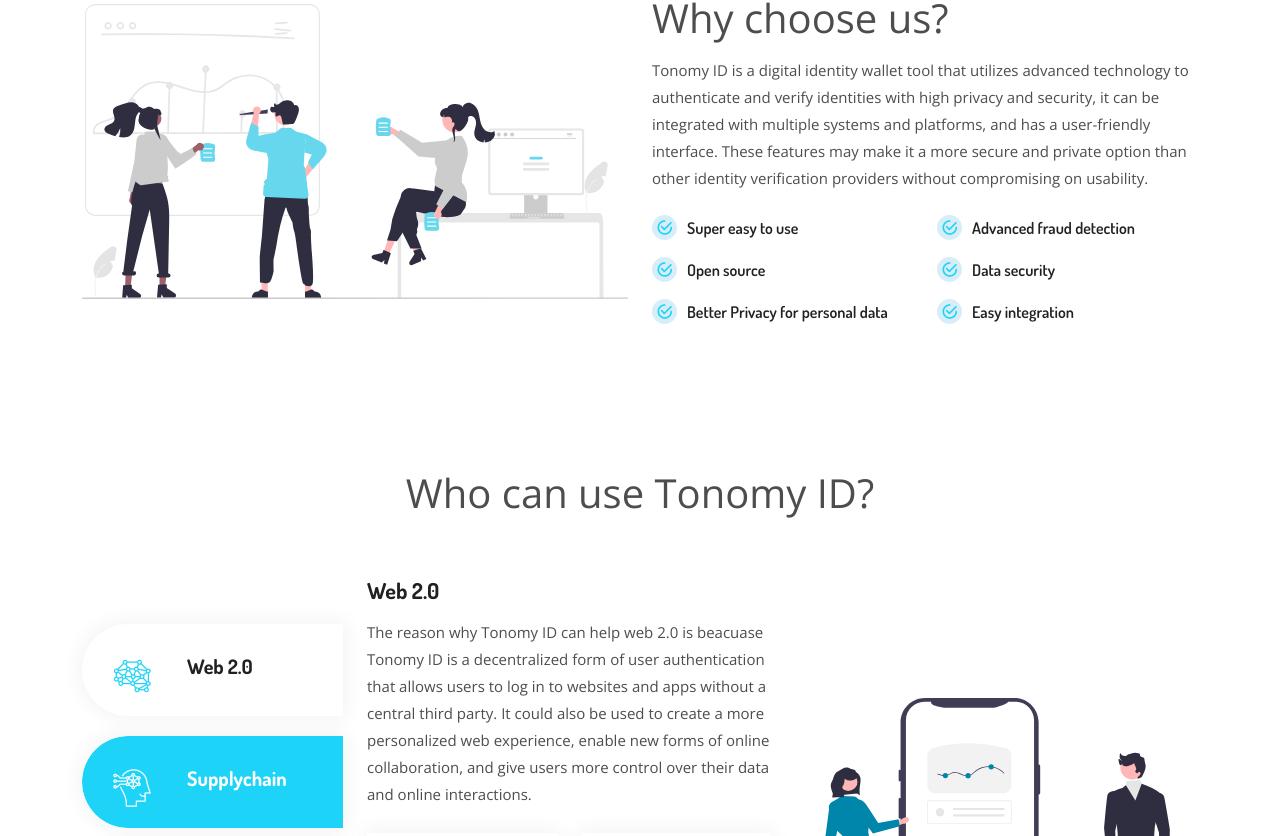
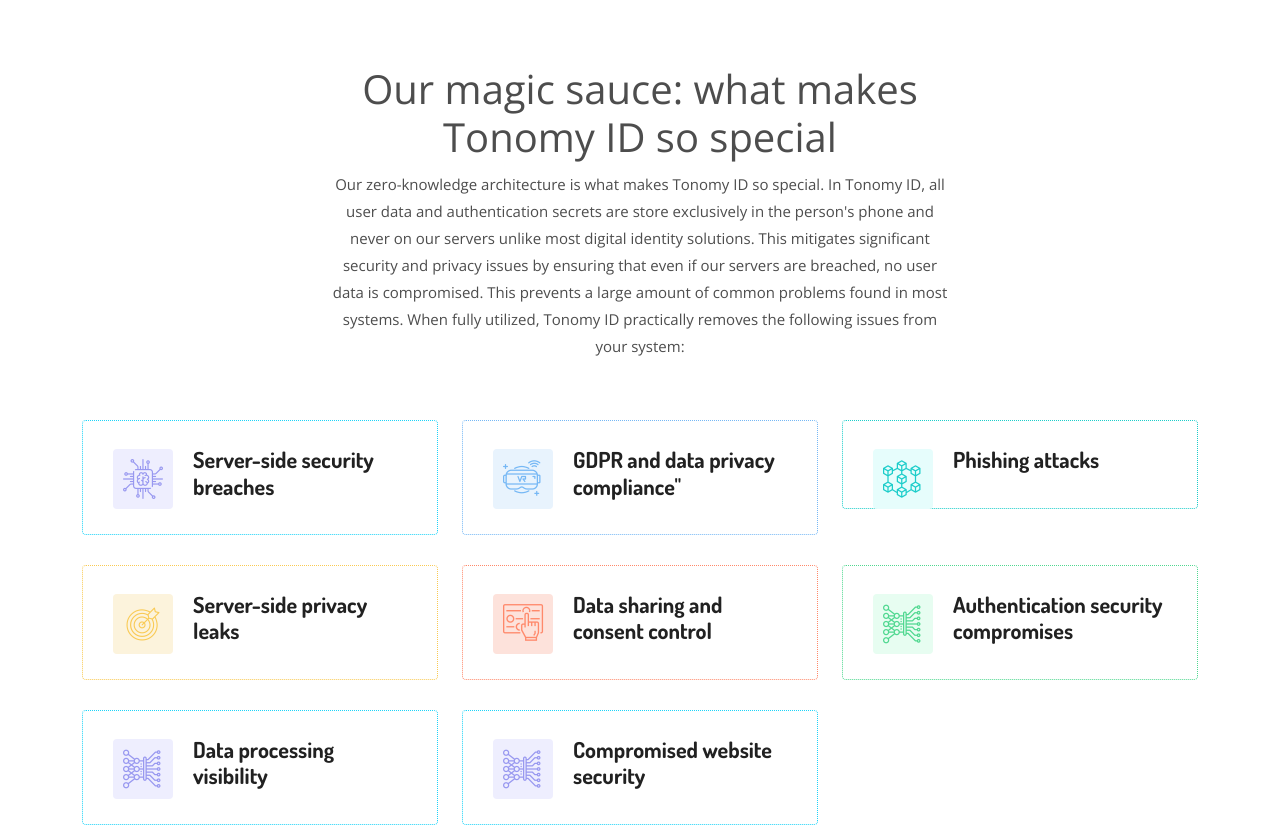
Before and after one commit to Tonomy-Foundation/Tonomy-Foundation-Next-Website, a Next.js app: page /solutions/tonomy-id in a window 1280 px wide. Shown: the part 1364-2200 px from the top of the page. Built offline with nearby package versions, Linux system fonts and the light colour scheme.

Commit message:
add new section in tonomy-id page Our magic sauce: what makes Tonomy ID so special

```diff
--- /dev/null
+++ b/components/tonomy-id/OurMagicSauce.js
@@ -0,0 +1,118 @@
+import React from 'react';
+import Link from 'next/link';
+
+const OurMagicSauce = () => {
+    return (
+        <section className="pt-100 pb-70">
+        <div className="container">
+            <div className="section-title">
+                <h2>Our magic sauce: what makes Tonomy ID so special</h2>
+                <p>Our zero-knowledge architecture is what makes Tonomy ID so special. In Tonomy ID, all user data and authentication secrets are store exclusively in the person's phone and never on our servers unlike most digital identity solutions. This mitigates significant security and privacy issues by ensuring that even if our servers are breached, no user data is compromised. This prevents a large amount of common problems found in most systems. When fully utilized, Tonomy ID practically removes the following issues from your system:</p>
+            </div>
+
+            <div className="row">
+                <div className="col-lg-4 col-sm-6">
+                    <div className="single-offer">
+                        <i className="flaticon-chip"></i>
+                        <h3>
+
+                                <a>Server-side security breaches</a>
+
+                        </h3>
+                        <p></p>
+                    </div>
+                </div>
+
+                <div className="col-lg-4 col-sm-6">
+                    <div className="single-offer">
+                        <i className="flaticon-vr"></i>
+                        <h3>
+
+                                <a>GDPR and data privacy compliance"</a>
+
+                        </h3>
+                        <p></p>
+                    </div>
+                </div>
+
+                <div className="col-lg-4 col-sm-6">
+                    <div className="single-offer">
+                        <i className="flaticon-blockchain"></i>
+                        <h3>
+
+                                <a>Phishing attacks</a>
+
+                        </h3>
+                        <p></p>
+                    </div>
+                </div>
+
+                <div className="col-lg-4 col-sm-6">
+                    <div className="single-offer">
+                        <i className="flaticon-target"></i>
+                        <h3>
+
+                                <a>Server-side privacy leaks</a>
+
+                        </h3>
+                        <p></p>
+                    </div>
+                </div>
+
+                <div className="col-lg-4 col-sm-6">
+                    <div className="single-offer">
+                        <i className="flaticon-choice"></i>
+                        <h3>
+
+                                <a>Data sharing and consent control</a>
+
+                        </h3>
+                        <p></p>
+                    </div>
+                </div>
+
+                <div className="col-lg-4 col-sm-6">
+                    <div className="single-offer">
+                        <i className="flaticon-deep-learning"></i>
+                        <h3>
+
+                                <a>Authentication security compromises</a>
+
+                        </h3>
+                        <p></p>
+                    </div>
+                </div>
+
+<div className="col-lg-4 col-sm-6">
+    <div className="single-offer">
+        <i className="flaticon-deep-learning"></i>
+        <h3>
+
+                <a>Data processing visibility</a>
+
+        </h3>
+        <p></p>
+    </div>
+</div>
+
+<div className="col-lg-4 col-sm-6">
+    <div className="single-offer">
+        <i className="flaticon-deep-learning"></i>
+        <h3>
+
+                <a>Compromised website security</a>
+
+        </h3>
+        <p></p>
+    </div>
+</div>
+
+
+            </div>
+        </div>
+
+    </section>
+    );
+}
+
+export default OurMagicSauce;
--- a/pages/solutions/tonomy-id.js
+++ b/pages/solutions/tonomy-id.js
@@ -9,6 +9,7 @@
 import Join from "../../components/tonomy-id/join-us";
 import WhyIsTIDBetter from "../../components/tonomy-id/WhyIsTIDBetter";
 import TonomySecurity from "../../components/tonomy-id/TonomySecurity";
+import OurMagicSauce from "../../components/tonomy-id/OurMagicSauce";
 
 class Tonomyid extends Component {
   render() {
@@ -23,6 +24,7 @@
         />
         <TonomySecurity />
         <AboutID />
+        <OurMagicSauce />
         <WhyIsTIDBetter />
         <UseCases />
         {/*old tonomy id section*/}
```
